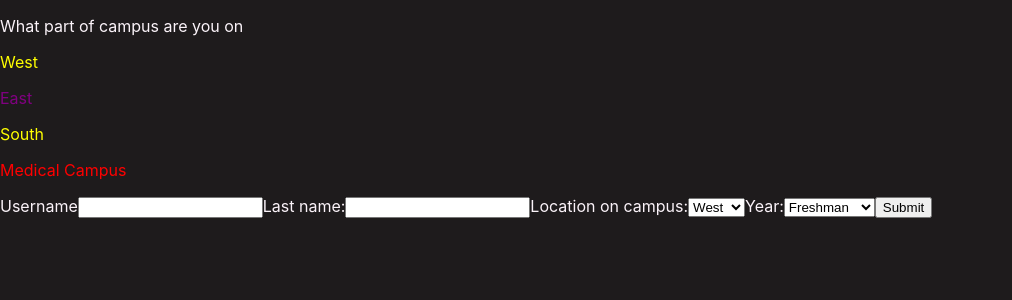
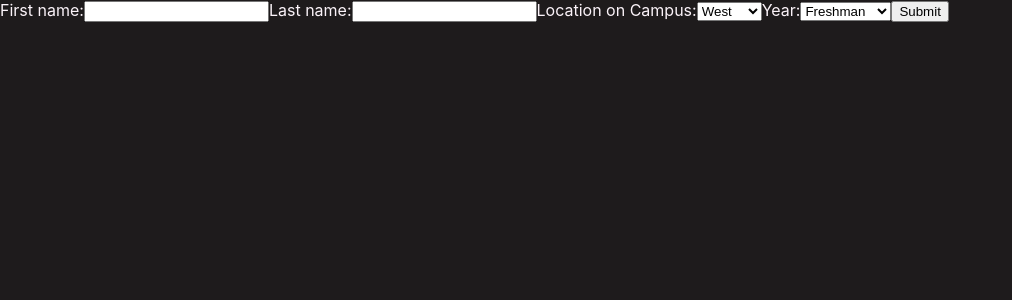
Before and after one commit to suhailML/411ProjectFall2020, a React (Create React App) app in the folder app/: page /signup in a window 1280 px wide. Shown: the top 300 px of the page, without its empty margins (0-1012 px from the left). Built offline with nearby package versions, Linux system fonts and the light colour scheme; a web font is replaced by a local one.

Commit message:
Quiz form fully functional
Need to add call to db

```diff
--- a/app/src/views/Quiz.js
+++ b/app/src/views/Quiz.js
@@ -5,73 +5,85 @@ import axios from 'axios';
 class Quiz extends React.Component{
     constructor(props) {
         super(props);
+
+        this.state = ({
+            firstName: "",
+            lastName: "",
+            campusLocation: "",
+            year: ""
+        });
+
+        this.createNewUser = this.createNewUser.bind(this);
+        this.handleChange = this.handleChange.bind(this);
     }
 
-    color(){
-        let val = Math.random() *10;
-        console.log(val);
-        if( val >= 0 && val < 2.5) {
-            return ({color: "blue"});
-        } else if ( val >= 2.5 && val < 5){
-            return ({color: "purple"});
-        } else if( val >= 5 && val < 7.5) {
-            return ({color: "red"});
-        } else {
-            return ({color:"yellow"});
-        }
-    }
+    // color(){
+    //     let val = Math.random() *10;
+    //     console.log(val);
+    //     if( val >= 0 && val < 2.5) {
+    //         return ({color: "blue"});
+    //     } else if ( val >= 2.5 && val < 5){
+    //         return ({color: "purple"});
+    //     } else if( val >= 5 && val < 7.5) {
+    //         return ({color: "red"});
+    //     } else {
+    //         return ({color:"yellow"});
+    //     }
+    // }
 
     // next() {
 
-    // send_new_user() {
-    //     axios
-    //     .get('http://localhost:4001/movieRouter/bAll')
-    //     .then(response => {
-    //       // Update the books state
-    //       console.log(response.data);
-    //       console.log(response);
-    //     })
-    //     .catch(error => console.error(`There was an error retrieving the book list: ${error}`));
-    // }
+    createNewUser(event) {
+        var {firstName, lastName, campusLocation, year} = this.state;
+        //event.preventDefault();
+        axios
+        .create('http://localhost:4001/movieRouter/bAll')
+        .then(response => {
+          // Update the books state
+          console.log(response.data);
+          console.log(response);
+        })
+        .catch(error => console.error(`There was an error retrieving the book list: ${error}`));
+    }
 
+    handleChange(event){
+        console.log(event.target.value);
+        this.setState({[event.target.name]: event.target.value});
+    }
 
     render() {
+        return(
+            <form onSubmit={this.createNewUser} className={"quiz-response"}>
+                <div className="Quiz">
 
-        return(
-
-                <form action="" className="quiz-response">
-                    <div className="Quiz">
-                        <p>
-                            What part of campus are you on
-                        </p>
-
-                        <div className="option" style={this.color()} onClick={() => this.next}><p>West</p></div>
+                    {/* <div className="option" style={this.color()} onClick={() => this.next}><p>West</p></div>
                     <div className="option" style={this.color()}><p>East</p></div>
                     <div className="option" style={this.color()}><p>South</p></div>
-                        <div className="option" style={this.color()}><p>Medical Campus</p></div>
-
-                        <label for="firstname">Username</label>
-                        <input type ="text" className="last-name-response" id="first-name-responose"/>
+                    <div className="option" style={this.color()}><p>Medical Campus</p></div> */}
+                    <label for="firstName">First name:</label>
+                    <input type ="text" name="firstName" value={this.state.firstName}  onChange={this.handleChange}/>
 
                     <label for="lastname">Last name:</label>
-                        <input type ="text" className="last-name-response" id="last-name-responose"/>
+                    <input type ="text" name="lastName" value={this.state.lastName}  onChange={this.handleChange}/>
 
-                        <label for="campuslocation">Location on campus:</label>
-                        <select className="campus-location" id="campus-location">
+                    <label for="campuslocation">Location on Campus:</label>
+                    <select name="campusLocation" value={this.state.campusLocation} onChange={this.handleChange}>
                         <option value="West">West</option>
                         <option value="East">East</option>
+                        <option value="Central">Central</option>
                         <option value="South">South</option>
+                        <option value="Med">Med</option>
                     </select>
 
-                        <label for="Year">Year:</label>
-                        <select className="year" id="year">
-                            <option value="Freshman">Freshman</option>
-                            <option value="Sophomore">Sophomore</option>
-                            <option value="Junior">Junior</option>
-                            <option value="Senior">Senior</option>
+                    <label for="year">Year:</label>
+                    <select name="year" value={this.state.year} onChange={this.handleChange}>
+                        <option value="1">Freshman</option>
+                        <option value="2">Sophomore</option>
+                        <option value="3">Junior</option>
+                        <option value="4">Senior</option>
                     </select>
 
-                        <button type="submit" onClick={() => this.put}>Submit</button>
+                    <input type="submit"/>
                 </div>
             </form>
         );
```
Also changed, not shown: app/server/controller/server-controller.js (+20 -20 lines), app/server/routes/server-route.js (+29 -29 lines). Lines whose indentation alone changed are shown as unchanged.
